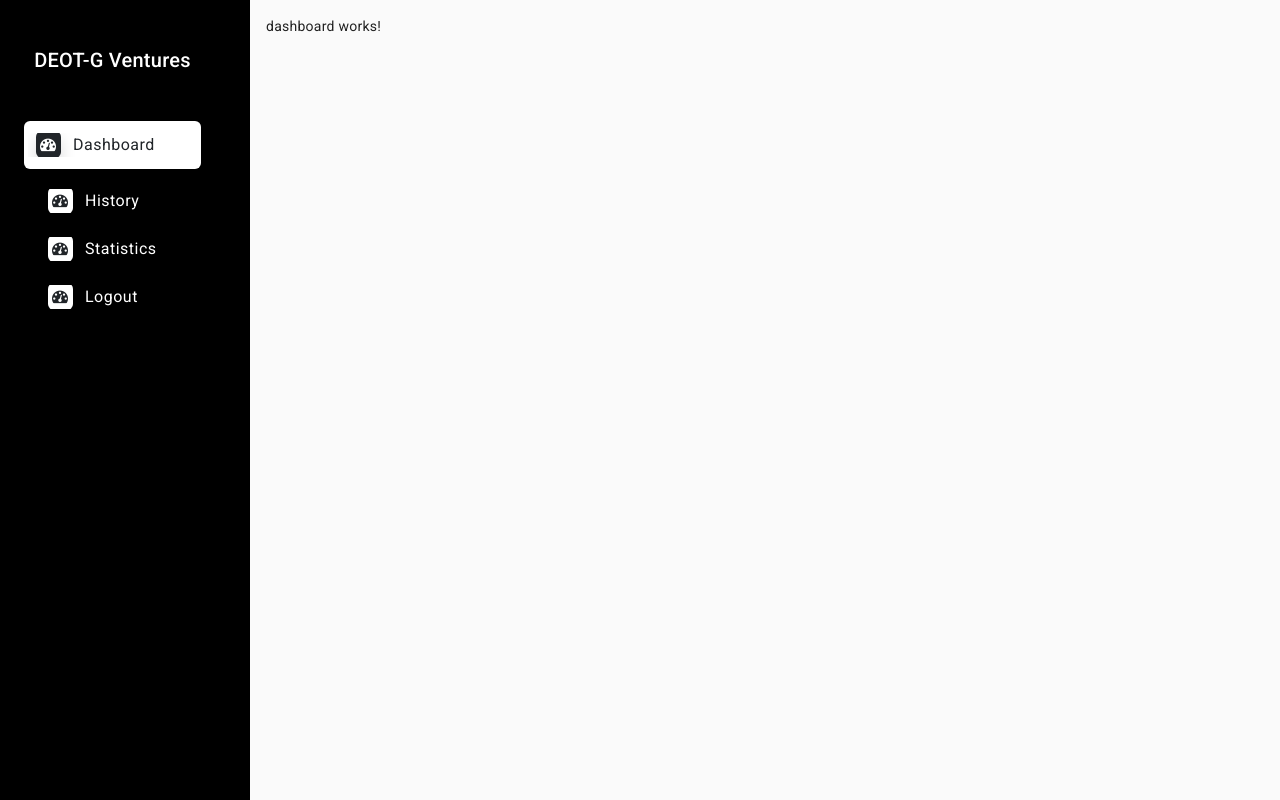
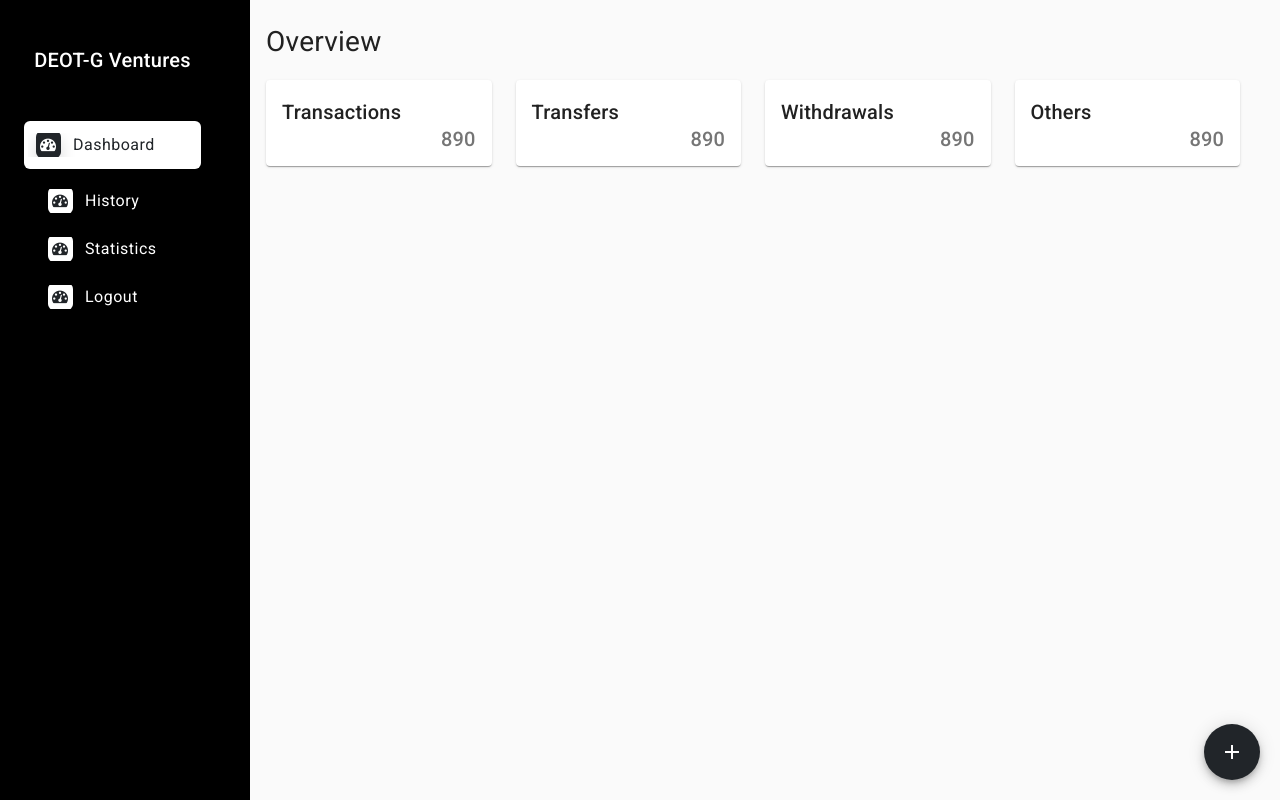
Before and after one commit to Saytzeff-D/Transaction-Frontend, an Angular app: page /admin/dashboard in a window 1280 px wide. Built offline with nearby package versions, Linux system fonts and the light colour scheme.

Commit message:
working on the dashboard

```diff
--- a/src/app/dashboard/dashboard.component.css
+++ b/src/app/dashboard/dashboard.component.css
@@ -0,0 +1,5 @@
+.fab-btn {
+    position: absolute;
+    bottom: 20px;
+    right: 20px;
+}
--- a/src/app/dashboard/dashboard.component.html
+++ b/src/app/dashboard/dashboard.component.html
@@ -1 +1,50 @@
-<p>dashboard works!</p>
+<div>
+    <p class="py-3 fs-3">
+        Overview
+    </p>
+    <div class="row w-100">
+        <div class="col-md-3">
+            <mat-card class="p-3">
+                <mat-card-title>
+                    Transactions
+                </mat-card-title>
+                <mat-card-subtitle class="text-end fs-5">
+                    890
+                </mat-card-subtitle>
+            </mat-card>
+        </div>
+        <div class="col-md-3">
+            <mat-card class="p-3">
+                <mat-card-title>
+                    Transfers
+                </mat-card-title>
+                <mat-card-subtitle class="text-end fs-5">
+                    890
+                </mat-card-subtitle>
+            </mat-card>
+        </div>
+        <div class="col-md-3">
+            <mat-card class="p-3">
+                <mat-card-title>
+                    Withdrawals
+                </mat-card-title>
+                <mat-card-subtitle class="text-end fs-5">
+                    890
+                </mat-card-subtitle>
+            </mat-card>
+        </div>
+        <div class="col-md-3">
+            <mat-card class="p-3">
+                <mat-card-title>
+                    Others
+                </mat-card-title>
+                <mat-card-subtitle class="text-end fs-5">
+                    890
+                </mat-card-subtitle>
+            </mat-card>
+        </div>
+    </div>
+    <button mat-fab class="bg-dark text-white fw-bold fab-btn">
+        <mat-icon>add</mat-icon>
+    </button>
+</div>
```
